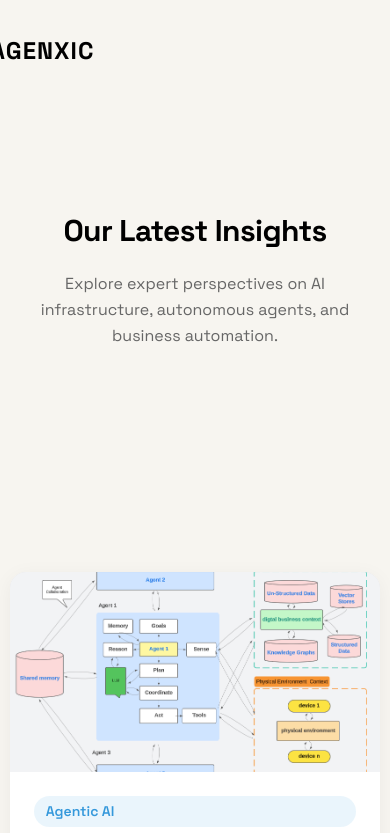
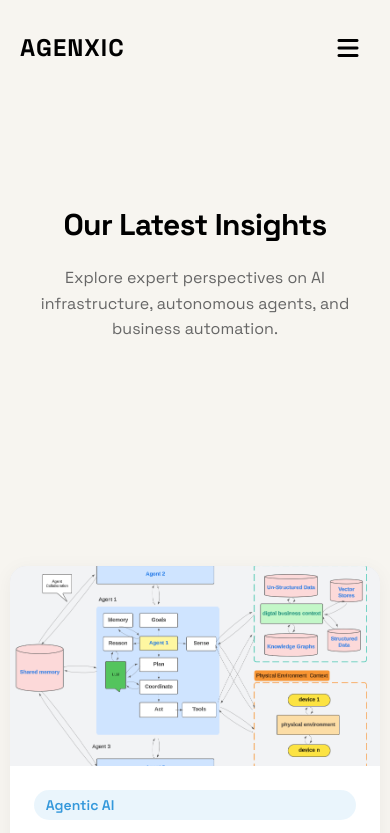
Before and after one commit to deonhamid/agenxic-website, a website: page blog.html in a window 390 px wide. Shown: the top 833 px of the page. Drawn offline with Linux system fonts and the light colour scheme.

Commit message:
Fix mobile hamburger menu to close on selection

```diff
--- a/blog.html
+++ b/blog.html
@@ -8,6 +8,7 @@
     <link rel="icon" href="/favicon.png" type="image/png">
     <link rel="stylesheet" href="css/style.css">
     <link rel="stylesheet" href="https://cdnjs.cloudflare.com/ajax/libs/font-awesome/6.4.0/css/all.min.css">
+    <link rel="stylesheet" href="css/mobile-styles.css">
     <style>
         /* Blog specific styles */
         .blog-header {
@@ -95,6 +96,28 @@
             font-weight: 600;
             color: var(--dark);
         }
+
+        /* Consistent styling with index page */
+        header .container {
+            padding-left: 0;
+            padding-right: 0;
+            width: 95%;
+        }
+
+        .logo {
+            margin-left: -20px;
+        }
+
+        /* Fix for mobile */
+        @media only screen and (max-width: 768px) {
+            .logo {
+                margin-left: 0 !important;
+            }
+
+            .blog-grid {
+                grid-template-columns: 1fr;
+            }
+        }
     </style>
 
 
@@ -136,6 +159,9 @@
         <div class="container">
             <div class="logo">
                 <a href="/">AGENXIC</a>
+            </div>
+            <div class="mobile-menu-toggle">
+                <i class="fas fa-bars"></i>
             </div>
             <nav>
                 <ul>
```
